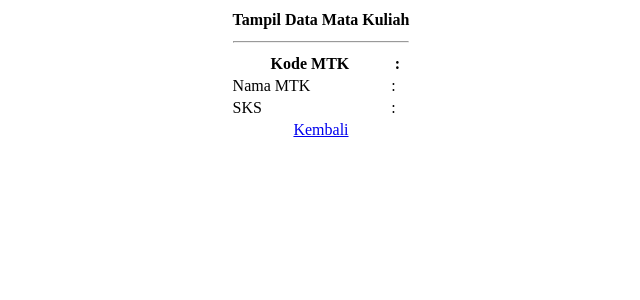
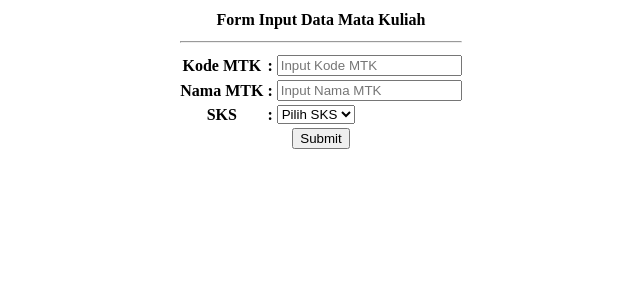
Before and after one commit to Regitawkw/Tugas_17190798_RegitaWanda, a CodeIgniter app: page /pustaka-booking/index.php/matakuliah/cetak in a window 1280 px wide. Shown: the top 300 px of the page, without its empty margins (319-959 px from the left). Run offline with CodeIgniter, Linux system fonts and the light colour scheme.

Commit message:
menambahkan form_validation

```diff
--- a/application/config/autoload.php
+++ b/application/config/autoload.php
@@ -58,7 +58,7 @@ $autoload['packages'] = array();
 |
 |	$autoload['libraries'] = array('user_agent' => 'ua');
 */
-$autoload['libraries'] = array();
+$autoload['libraries'] = array('form_validation');
 
 /*
 | -------------------------------------------------------------------
--- a/application/controllers/Matakuliah.php
+++ b/application/controllers/Matakuliah.php
@@ -7,12 +7,28 @@ class Matakuliah extends CI_Controller
     }
     public function cetak()
     {
-        $data = [
-            'kode' => $this->input->post('kode'),
-            'nama' => $this->input->post('nama'),
-            'sks' => $this->input->post('sks')
+        $this->form_validation->set_rules('kode', 'Kode Matakuliah','trim|required|min_length[3]',[
+            'required' => 'Kode Matakuliah Harus Diisi',
+            'min_length' => 'Kode Terlalu Pendek ',
+        ]);
+
+        $this->form_validation->set_rules('nama', 'Nama Matakuliah','trim|required|min_length[3]',[
+            'required' => 'Nama Matakuliah Harus Diisi',
+            'min_length' => 'Nama Terlalu Pendek',
+        ]);
+
+        if($this->form_validation->run() != true){
+            $this->load->view('view-form-matakuliah');
+        } else{
+
+            $data = [
+                'kode' => $this->input->post('kode'),
+                'nama' => $this->input->post('nama'),
+                'sks' => $this->input->post('sks')
 
         ];
         $this->load->view('view-data-matakuliah', $data);
+
+        }
     }
 }
--- a/application/views/view-form-matakuliah.php
+++ b/application/views/view-form-matakuliah.php
@@ -1,8 +1,14 @@
 <html>
 <head>
     <title> Form Input Matakuliah </title>
+<style>
+.pesan {color:red;font-style: italic;}
+</style>
 </head>
 <body>
+    <div class="pesan">
+    <?php echo validation_errors(); ?>
+    </div>
     <center>
         <form action="<?=  base_url('matakuliah/cetak'); ?>"
         method="post">
```
